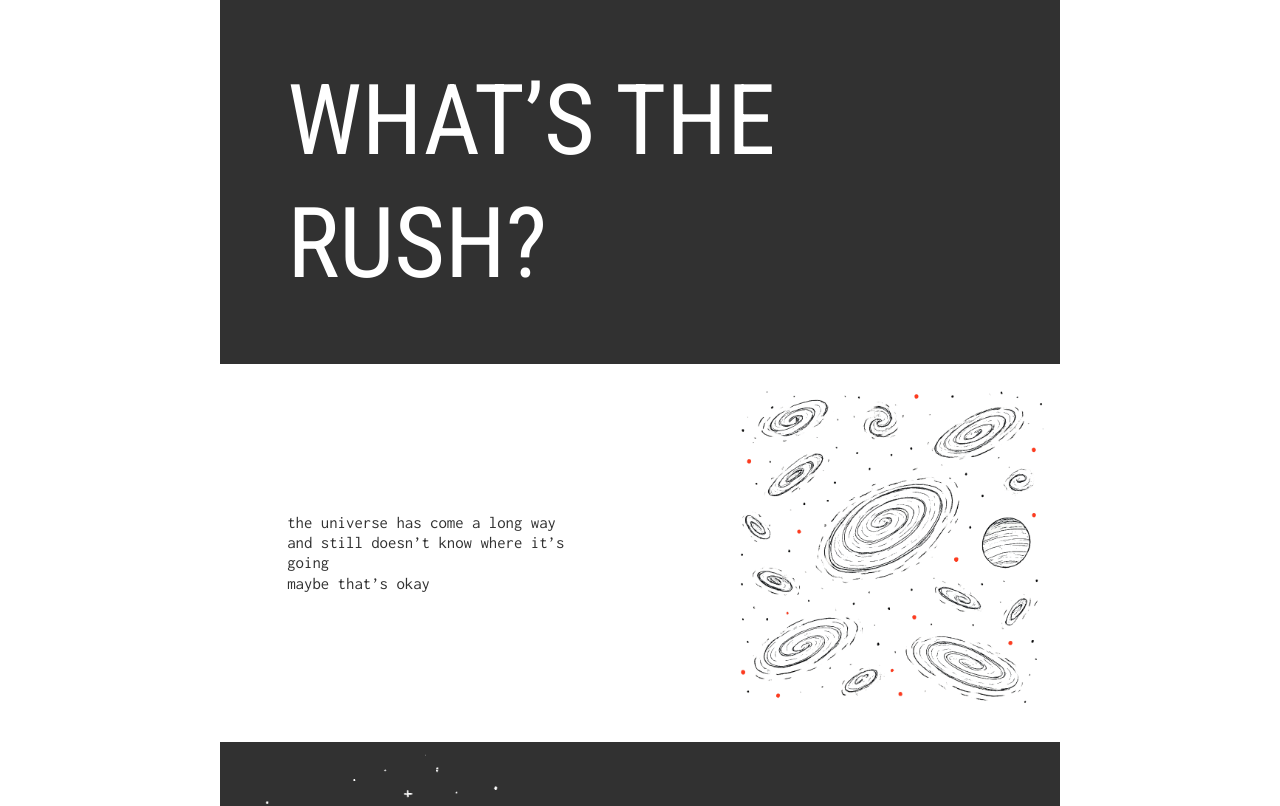
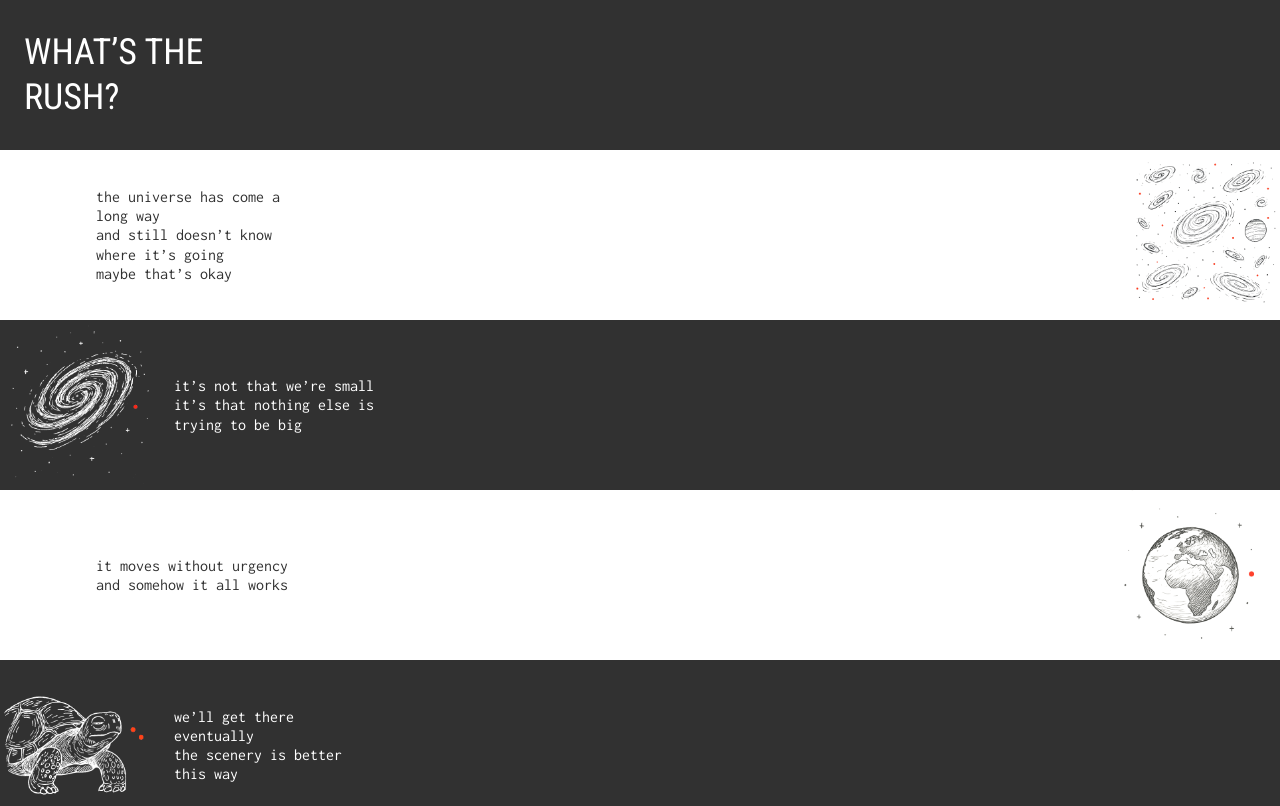
Before and after one commit to iknowmagic/whatstherush, a Next.js app: page / in a window 1280 px wide. Shown: the top 806 px of the page. Built offline with nearby package versions, Linux system fonts and the light colour scheme.

Commit message:
refactor: simplify CSS variables and clean up Hero and SectionBlock components

```diff
--- a/src/app/globals.css
+++ b/src/app/globals.css
@@ -1,10 +1,6 @@
 @import "tailwindcss";
 
 @theme {
-  /* Breakpoints */
-  --breakpoint-tablet: 768px;
-  --breakpoint-desktop: 1024px;
-
   /* Fonts */
   --font-roboto-condensed: "Roboto Condensed", sans-serif;
   --font-inconsolata: "Inconsolata", monospace;
@@ -13,162 +9,10 @@
   --color-dark: #313131;
   --color-light: #ffffff;
 
-  /* Mobile (base) */
-  --size-hero-mobile: 150px;
-  --size-section-mobile: 170px;
-  --text-title-mobile: 40px;
-  --text-body-mobile: 16px;
-  --image-size-mobile: 170px;
-
-  /* Tablet */
-  --size-hero-tablet: 430px;
-  --size-section-tablet: 440px;
-  --text-title-tablet: 120px;
-  --text-body-tablet: 20px;
-  --image-size-tablet: 440px;
-
-  /* Desktop */
-  --size-hero-desktop: 520px;
-  --size-section-desktop: 540px;
-  --text-title-desktop: 140px;
-  --text-body-desktop: 24px;
-  --image-size-desktop: 540px;
+  --font-sans: var(--font-roboto-condensed);
+  --font-mono: var(--font-inconsolata);
+  --font-body: var(--font-inconsolata);
 }
 
 @layer base {
-  /* Removed scroll-behavior: smooth to avoid conflicts */
-  body {
-    min-width: 320px;
-    /* Mobile: normal scale */
-    transform: scale(1);
-    transform-origin: center top;
-  }
-
-  /* Tablet: 80% scale */
-  @media (min-width: 768px) {
-    body {
-      transform: scale(0.7);
-    }
-  }
-
-  /* Desktop: 60% scale */
-  @media (min-width: 1024px) {
-    body {
-      transform: scale(0.7);
-    }
-  }
 }
-
-@layer utilities {
-  /* Font utilities */
-  .font-roboto-condensed {
-    font-family: var(--font-roboto-condensed);
-  }
-
-  .font-inconsolata {
-    font-family: var(--font-inconsolata);
-  }
-
-  /* Color utilities */
-  .bg-dark {
-    background-color: var(--color-dark);
-  }
-
-  .bg-light {
-    background-color: var(--color-light);
-  }
-
-  .text-dark {
-    color: var(--color-dark);
-  }
-
-  .text-light {
-    color: var(--color-light);
-  }
-
-  /* Mobile (base) sizes */
-  .h-hero {
-    height: var(--size-hero-mobile);
-  }
-
-  .h-section {
-    height: var(--size-section-mobile);
-  }
-
-  .text-title {
-    font-size: var(--text-title-mobile);
-  }
-
-  .text-body {
-    font-size: var(--text-body-mobile);
-  }
-
-  .w-image {
-    width: var(--image-size-mobile);
-  }
-
-  .h-image {
-    height: var(--image-size-mobile);
-  }
-
-  /* Container for centering after 800px */
-  .container-responsive {
-    width: 100%;
-    max-width: 1200px;
-    margin: 0 auto;
-  }
-
-  /* Tablet responsive utilities */
-  @media (min-width: 768px) {
-    .tablet\:h-hero {
-      height: var(--size-hero-tablet);
-    }
-
-    .tablet\:h-section {
-      height: var(--size-section-tablet);
-    }
-
-    .tablet\:text-title {
-      font-size: var(--text-title-tablet);
-    }
-
-    .tablet\:text-body {
-      font-size: var(--text-body-tablet);
-    }
-
-    .tablet\:w-image {
-      width: var(--image-size-tablet);
-    }
-
-    .tablet\:h-image {
-      height: var(--image-size-tablet);
-    }
-  }
-
-  /* Desktop responsive utilities */
-  @media (min-width: 1024px) {
-    .desktop\:h-hero {
-      height: var(--size-hero-desktop);
-    }
-
-    .desktop\:h-section {
-      height: var(--size-section-desktop);
-    }
-
-    .desktop\:text-title {
-      font-size: var(--text-title-desktop);
-    }
-
-    .desktop\:text-body {
-      font-size: var(--text-body-desktop);
-    }
-
-    .desktop\:w-image {
-      width: var(--image-size-desktop);
-    }
-
-    .desktop\:h-image {
-      height: var(--image-size-desktop);
-    }
-  }
-}
--- a/src/components/Hero.tsx
+++ b/src/components/Hero.tsx
@@ -2,8 +2,8 @@ import React from "react";
 
 const Hero: React.FC = () => {
   return (
-    <section className="flex items-center bg-dark md:p-12 lg:p-24 lg:p-lg px-6 h-hero desktop:h-hero tablet:h-hero">
-      <h1 className="font-roboto-condensed text-light text-title desktop:text-title tablet:text-title text-left leading-tight">
+    <section className="flex items-center bg-dark px-6 h-[150px]">
+      <h1 className="font-roboto-condensed text-light text-4xl text-left leading-tight">
         WHAT&rsquo;S THE
         <br />
         RUSH?
--- a/src/components/SectionBlock.tsx
+++ b/src/components/SectionBlock.tsx
@@ -19,18 +19,18 @@ const SectionBlock: React.FC<SectionBlockProps> = ({
 
   return (
     <div
-      className={`flex w-full h-section tablet:h-section desktop:h-section ${
+      className={`flex w-full ${
         isDark ? "bg-dark text-light" : "bg-light text-dark"
       }`}
     >
       {flip && (
-        <div className="flex justify-start items-center pl-1 desktop:pl-6 tablet:pl-4 h-full">
+        <div className="flex justify-start items-center pl-1 h-full">
           <Image
             src={image}
             width={170}
             height={170}
             alt={alt}
-            className="w-image desktop:w-image tablet:w-image h-image desktop:h-image tablet:h-image object-cover"
+            className="object-cover"
           />
         </div>
       )}
```
Also changed, not shown: 1 other file (tests, documents, lock files or other folders).
